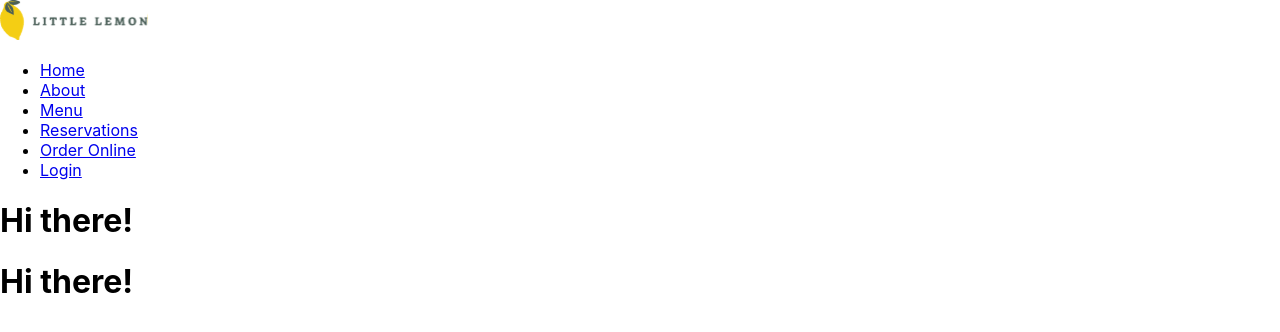
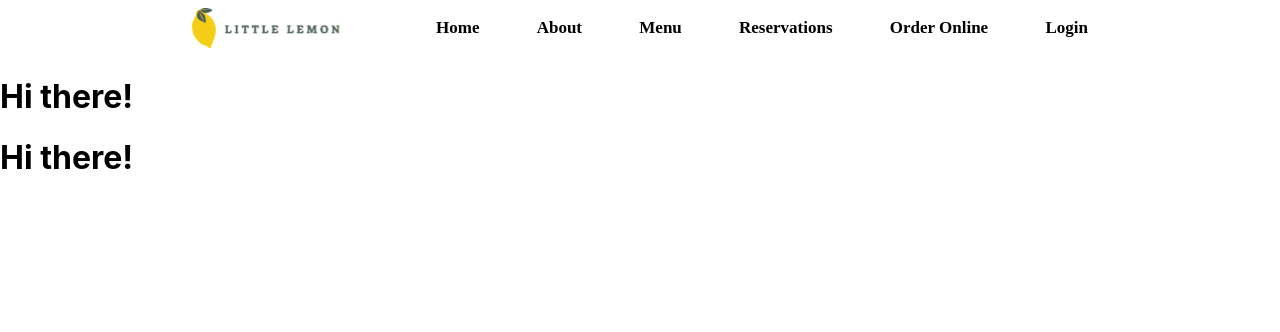
Before and after one commit to leem-dev/Little-Lemon-Restuarant, a React (Create React App) app: page / in a window 1280 px wide. Shown: the top 332 px of the page. Built offline with nearby package versions, Linux system fonts and the light colour scheme.

Commit message:
work in progress

```diff
--- a/src/components/header-component/header-component.js
+++ b/src/components/header-component/header-component.js
@@ -1,16 +1,18 @@
 import React from "react"
-import { BrowserRouter as Router, Route, Switch} from "react-router-dom"
+// import { BrowserRouter as Router, Route, Switch} from "react-router-dom"
 import Logo from "../../assets/Logo .svg"
 import Navigation from "./navigation-component/navigation-component"
 
+
+import "./header-styles.css"
 const Header = () =>    {
     return (
-        <Router>
-            <div>
-            <img src={Logo} alt="Logo" />
-            <Navigation />
+        <>
+            <div className="header-section">
+                <img src={Logo} alt="Logo" className="logo"/>
+                <Navigation />
             </div>
-        </Router>
+        </>
     )
 }
 
--- /dev/null
+++ b/src/components/header-component/header-styles.css
@@ -0,0 +1,33 @@
+.header-section {
+    height: 7vh;
+    padding: 0rem 12rem;
+    font-family: 'Markazi Text', serif;
+    display: grid;
+    grid-template-columns: auto 1fr;
+    align-items: center;
+}
+
+.logo   {
+    margin-right: 6rem;
+}
+
+@media only screen and (max-width: 600px) {
+    .header-section {
+        height: 4vh;
+        padding: 0rem 1rem;
+        display: flex;
+    }
+
+    .logo   {
+        margin-left: 2rem;
+        width: 100px;
+    }
+
+    .nav-body   {
+        display: none;
+    }
+  }
+
+
+/* font-family: 'Karla', sans-serif;
+font-family: 'Markazi Text', serif; */
--- a/src/components/header-component/navigation-component/navigation-component.js
+++ b/src/components/header-component/navigation-component/navigation-component.js
@@ -1,16 +1,37 @@
+import "../header-styles.css";
+
 const Navigation = () =>    {
+
+    const ulStyle = {
+        margin: "0px",
+        padding: "0px",
+        display: "flex",
+        justifyContent: "space-between"
+    }
+
+    const liStyle = {
+        listStyle: "none",
+        fontSize: "17px",
+        fontWeight: "700",
+    }
+
+    const aStyle = {
+        color: "black",
+        textDecoration: "none",
+    }
+
     return (
-        <nav>
-            <ul>
-                <li><a href="/">Home</a></li>
-                <li><a href="/about">About</a></li>
-                <li><a href="/menu">Menu</a></li>
-                <li><a href="/reservation">Reservations</a></li>
-                <li><a href="/order">Order Online</a></li>
-                <li><a href="/login">Login</a></li>
+        <nav className="nav-body" >
+            <ul style={ulStyle}>
+                <li style={liStyle}><a href="/" style={aStyle}>Home</a></li>
+                <li style={liStyle}><a href="/about" style={aStyle}>About</a></li>
+                <li style={liStyle}><a href="/menu" style={aStyle}>Menu</a></li>
+                <li style={liStyle}><a href="/reservation" style={aStyle}>Reservations</a></li>
+                <li style={liStyle}><a href="/order" style={aStyle}>Order Online</a></li>
+                <li style={liStyle}><a href="/login" style={aStyle}>Login</a></li>
             </ul>
         </nav>
     )
 }
 
-export default Navigation
+export default Navigation;
```
